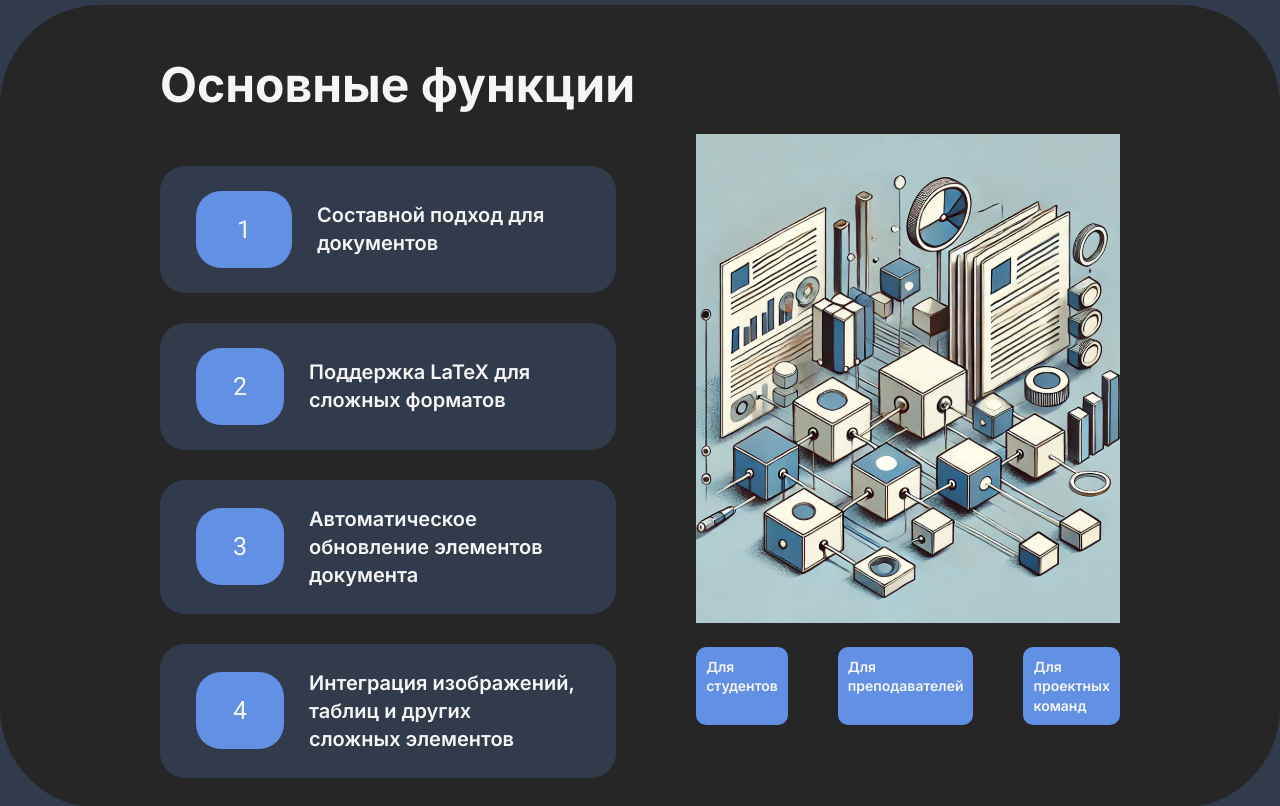
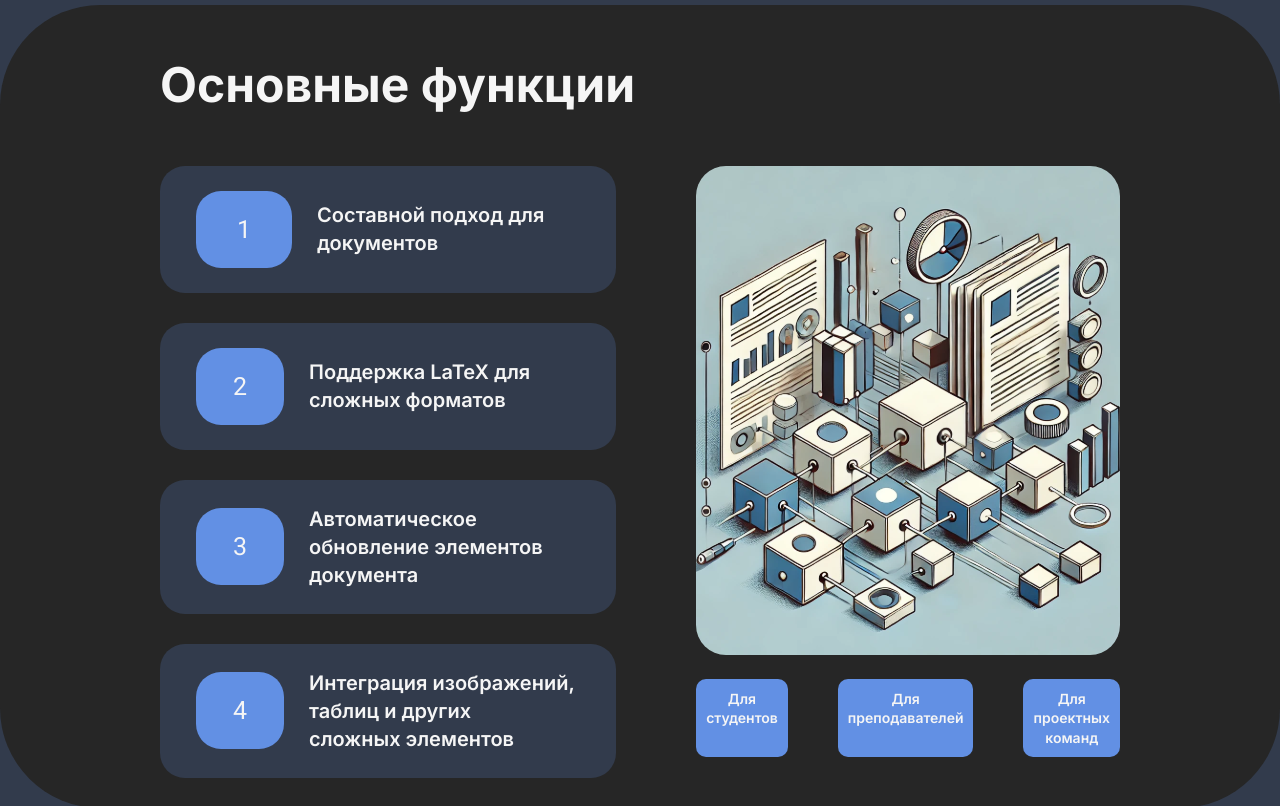
Before and after one commit to nikitakuvsh/gostdock_landing, a React (Create React App) app: page / in a window 1280 px wide. Shown: the part 1040-1846 px from the top of the page. Built offline with nearby package versions, Linux system fonts and the light colour scheme.

Commit message:
fix functional image

```diff
--- a/src/components/Functional/Functional.css
+++ b/src/components/Functional/Functional.css
@@ -48,10 +48,16 @@
     padding: 24px 41px;
 }
 
+.functioncal__image {
+    margin-top: 2rem;
+}
+
 .functional__image-item {
     width: 100%;
     height: auto;
+    max-height: 82%;
     object-fit: cover;
+    border-radius: 30px;
 }
 
 .functional__text {
@@ -71,6 +77,7 @@
     letter-spacing: 0%;
     color: #F5F5F5;
     border-radius: 10px;
+    text-align: center;
 }
 
 @media (max-width: 1366px) {
```
